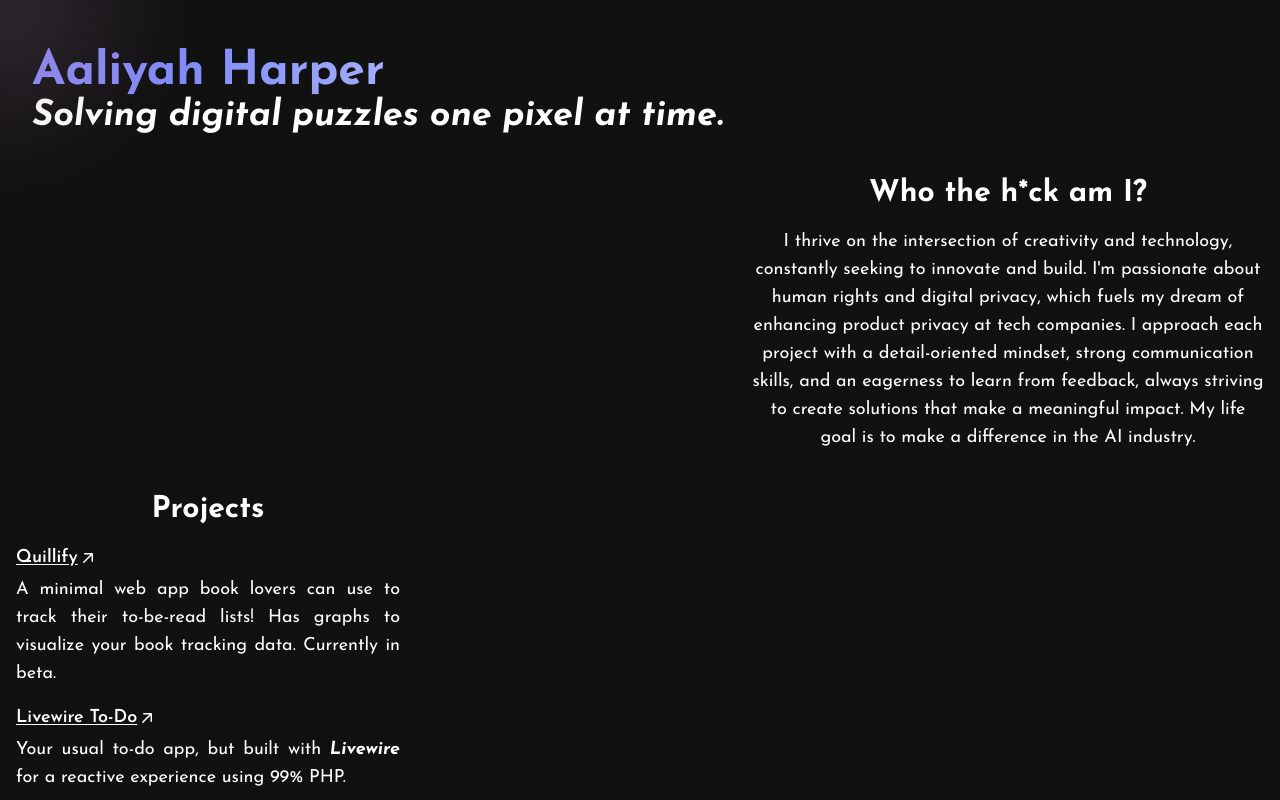
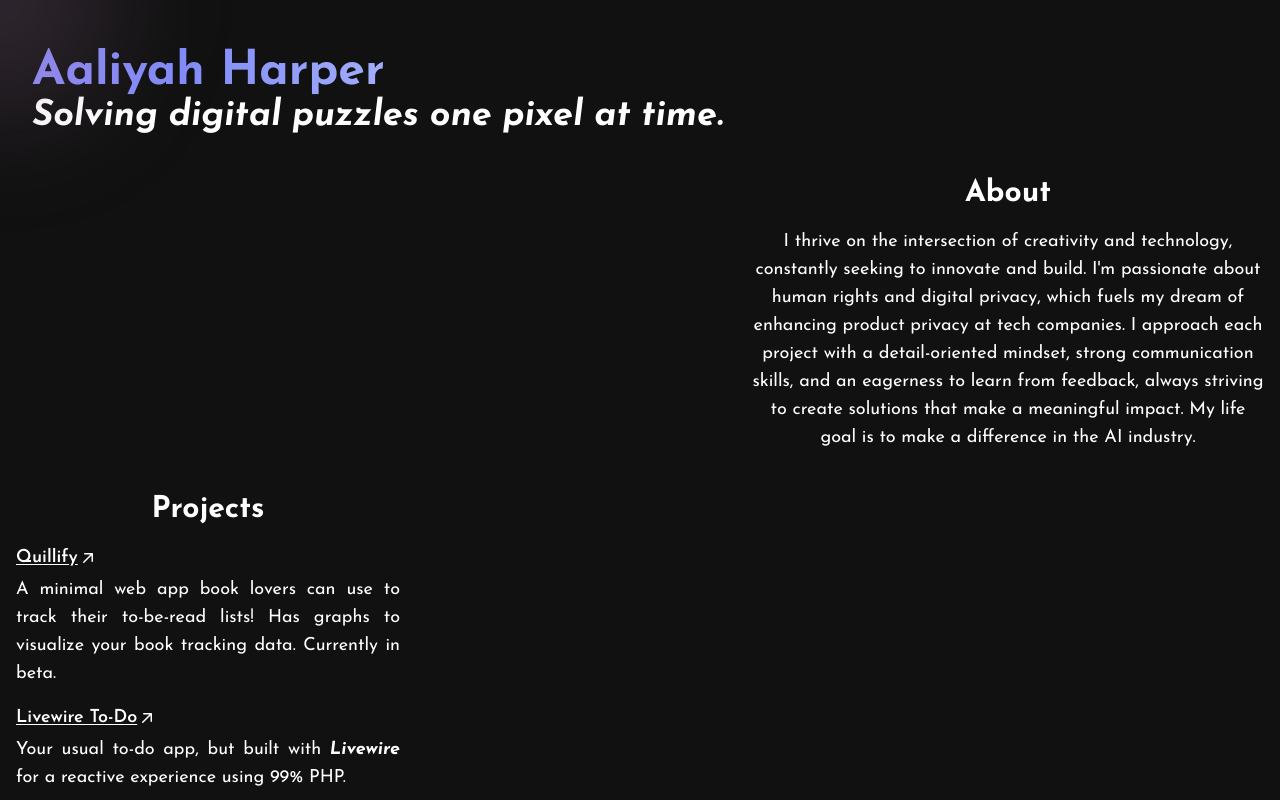
Before and after one commit to aileks/aileks.github.io, a Next.js app: page / in a window 1280 px wide. Shown: the top 800 px of the page. Built offline with nearby package versions, Linux system fonts and the light colour scheme.

Commit message:
heading change

```diff
--- a/src/app/page.tsx
+++ b/src/app/page.tsx
@@ -63,7 +63,7 @@ export default function Home() {
           className="about-container mb-8 mt-2 max-w-lg self-end"
         >
           <h2 className="mb-4 text-center text-2xl font-bold md:text-3xl">
-            Who the h*ck am I?
+            About
           </h2>
 
           <p className="text-center text-base sm:text-lg">
```
